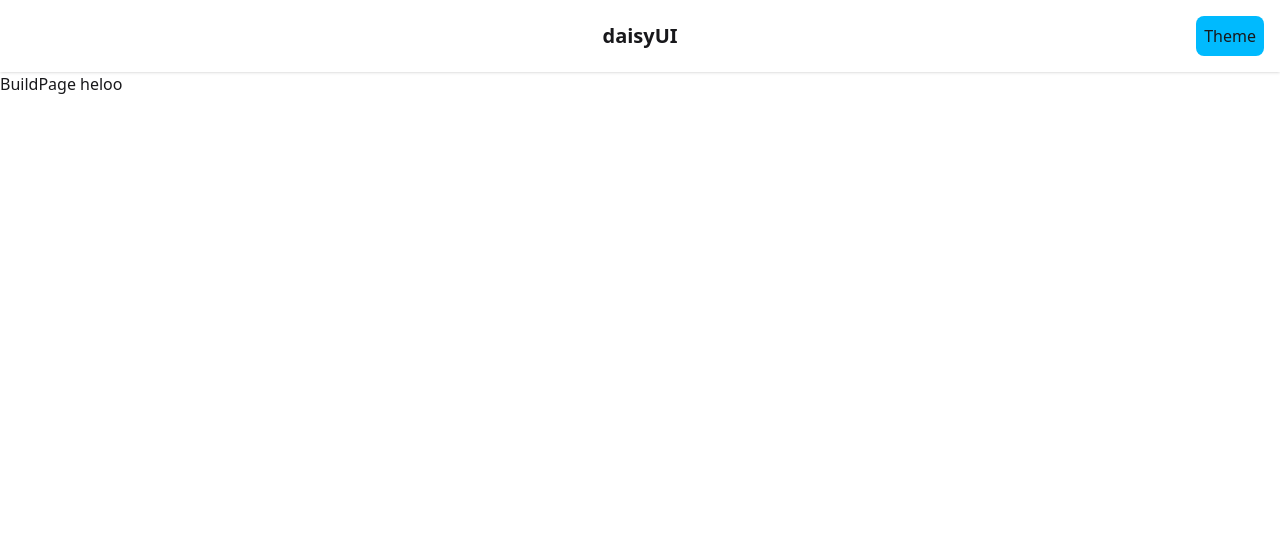
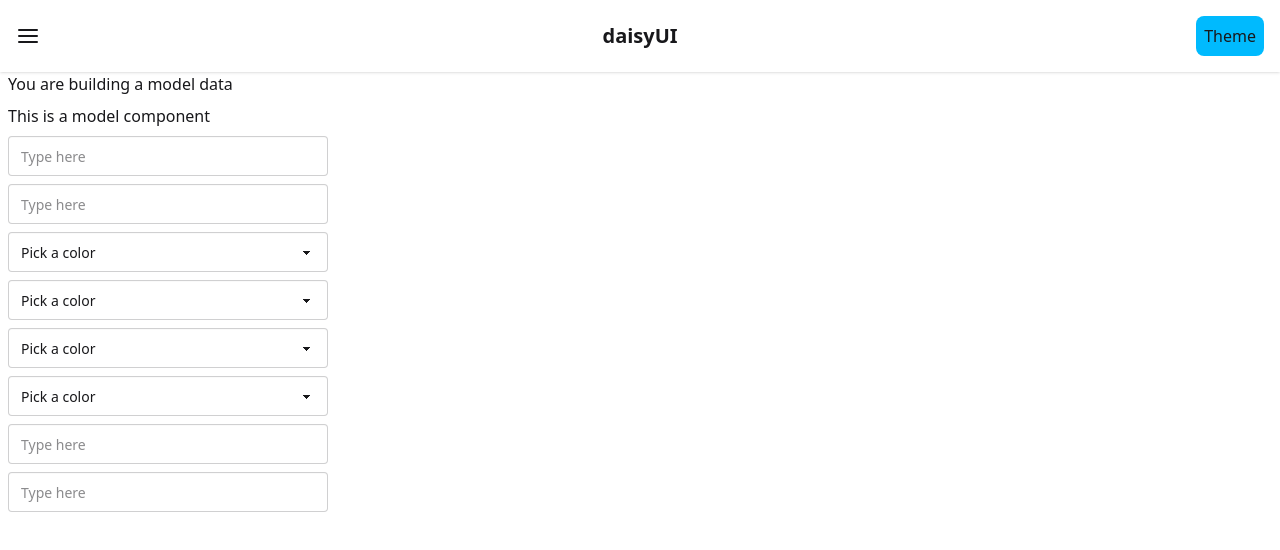
Before and after one commit to Saydva/Production-app-v.1, a React (Vite) app in the folder client/: page /buildData in a window 1280 px wide. Shown: the top 550 px of the page. Built offline with nearby package versions, Linux system fonts and the light colour scheme; what tailwindcss-motion would draw is missing.

Commit message:
ui for  build Page >> Model

```diff
--- a/client/src/App.tsx
+++ b/client/src/App.tsx
@@ -1,25 +1,18 @@
 import { useState, ReactElement } from "react";
 import { Routes, Route } from "react-router";
-import MainNavbar from "./components/MainNavbar";
-import ThemeButton from "./components/ThemeButton";
+import MainNavbar from "./components/AppComponents/MainNavbar";
+import ThemeButton from "./components/AppComponents/ThemeButton";
 import HomePage from "./components/MainPages/HomePage";
 import BuildDataPage from "./components/MainPages/BuildDataPage";
 import BuildPlanData from "./components/MainPages/BuildPlanData";
-
-export const enum Themes {
-  LIGHT = "light",
-  DARK = "dark",
-}
+import { Themes } from "./exports/myTypes";
 
 function App(): ReactElement {
   const themes: Themes[] = [Themes.LIGHT, Themes.DARK];
   const [index, setIndex] = useState<number>(0);
 
   return (
-    <div
-      data-theme={themes[index]}
-      className=" h-screen transition-colors duration-500"
-    >
+    <div data-theme={themes[index]} className=" h-screen ">
       <div id="my-app-container">
         <MainNavbar>
           <ThemeButton index={index} setIndex={setIndex} themes={themes} />
--- /dev/null
+++ b/client/src/components/AppComponents/MainNavbar.tsx
@@ -0,0 +1,53 @@
+import { ReactNode, FC, useState } from "react";
+import { Menu } from "react-feather";
+import { Link } from "react-router";
+
+type MainNavbarProps = {
+  children: ReactNode;
+};
+
+const MainNavbar: FC<MainNavbarProps> = ({ children }) => {
+  const [open, setOpen] = useState(false);
+
+  return (
+    <div className="navbar bg-base-100 shadow-sm">
+      <div className="navbar-start">
+        <div
+          className={`dropdown ${open ? "dropdown-open" : " "} `}
+          onClick={() => setOpen(!open)}
+        >
+          <div role="button" className="btn btn-ghost btn-circle">
+            <Menu />
+          </div>
+          <ul
+            className={`${
+              !open ? " hidden" : " "
+            } menu menu-sm dropdown-content bg-base-100 rounded-box z-1 mt-3 w-52 p-2 shadow absolute opacity-90`}
+          >
+            <li>
+              <Link onClick={() => setOpen(false)} to="/">
+                Home
+              </Link>
+            </li>
+            <li>
+              <Link onClick={() => setOpen(false)} to="buildData">
+                Build data
+              </Link>
+            </li>
+            <li>
+              <Link onClick={() => setOpen(false)} to="buildPlan">
+                Bild plan
+              </Link>
+            </li>
+          </ul>
+        </div>
+      </div>
+      <div className="navbar-center">
+        <a className="btn btn-ghost text-xl">daisyUI</a>
+      </div>
+      <div className="navbar-end">{children}</div>
+    </div>
+  );
+};
+
+export default MainNavbar;
--- a/client/src/components/ThemeButton.tsx
+++ b/client/src/components/AppComponents/ThemeButton.tsx
@@ -1,5 +1,5 @@
 import { FC, useState } from "react";
-import { Themes } from "../App";
+import { Themes } from "../../exports/myTypes";
 
 type ThemeButtonProps = {
   index: number;
--- /dev/null
+++ b/client/src/components/BuildComponents/Model.tsx
@@ -0,0 +1,21 @@
+import NameInput from "./SubComponents/NameInput";
+import OperationComponent from "./SubComponents/OperationComponent";
+import SelectComponent from "./SubComponents/SelectComponent";
+import StandartTimeInput from "./SubComponents/StandartTimeInput";
+
+const Model = () => {
+  return (
+    <div className="flex flex-col gap-2">
+      <h1>This is a model component</h1>
+      <NameInput />
+      <StandartTimeInput />
+      <SelectComponent />
+      <SelectComponent />
+      <SelectComponent />
+      <SelectComponent />
+      <OperationComponent />
+    </div>
+  );
+};
+
+export default Model;
--- /dev/null
+++ b/client/src/components/BuildComponents/SubComponents/NameInput.tsx
@@ -0,0 +1,9 @@
+const NameInput = () => {
+  return (
+    <div>
+      <input type="text" placeholder="Type here" className="input" />
+    </div>
+  );
+};
+
+export default NameInput;
--- /dev/null
+++ b/client/src/components/BuildComponents/SubComponents/OperationComponent.tsx
@@ -0,0 +1,10 @@
+const OperationComponent = () => {
+  return (
+    <div className="flex flex-col gap-2">
+      <input type="text" placeholder="Type here" className="input" />{" "}
+      <input type="text" placeholder="Type here" className="input" />
+    </div>
+  );
+};
+
+export default OperationComponent;
--- /dev/null
+++ b/client/src/components/BuildComponents/SubComponents/SelectComponent.tsx
@@ -0,0 +1,14 @@
+const SelectComponent = () => {
+  return (
+    <div>
+      <select defaultValue="Pick a color" className="select">
+        <option disabled={true}>Pick a color</option>
+        <option>Crimson</option>
+        <option>Amber</option>
+        <option>Velvet</option>
+      </select>
+    </div>
+  );
+};
+
+export default SelectComponent;
--- /dev/null
+++ b/client/src/components/BuildComponents/SubComponents/StandartTimeInput.tsx
@@ -0,0 +1,9 @@
+const StandartTimeInput = () => {
+  return (
+    <div>
+      <input type="text" placeholder="Type here" className="input" />
+    </div>
+  );
+};
+
+export default StandartTimeInput;
--- a/client/src/components/MainNavbar.tsx
+++ /dev/null
@@ -1,38 +0,0 @@
-import { ReactNode, FC, useState } from "react";
-
-type MainNavbarProps = {
-  children: ReactNode;
-};
-const MainNavbar: FC<MainNavbarProps> = ({ children }) => {
-  const [open, setOpen] = useState(false);
-
-  return (
-    <div className="navbar bg-base-100 shadow-sm">
-      <div className="navbar-start">
-        <div
-          className={`${open ? "dropdown-open" : "dropdown"}`}
-          onClick={() => setOpen(!open)}
-        >
-          <div role="button" className="btn btn-ghost btn-circle"></div>
-          <ul className="menu menu-sm dropdown-content bg-base-100 rounded-box z-1 mt-3 w-52 p-2 shadow absolute opacity-90">
-            <li>
-              <a>Homepage</a>
-            </li>
-            <li>
-              <a>Portfolio</a>
-            </li>
-            <li>
-              <a>About</a>
-            </li>
-          </ul>
-        </div>
-      </div>
-      <div className="navbar-center">
-        <a className="btn btn-ghost text-xl">daisyUI</a>
-      </div>
-      <div className="navbar-end">{children}</div>
-    </div>
-  );
-};
-
-export default MainNavbar;
--- a/client/src/components/MainPages/BuildDataPage.tsx
+++ b/client/src/components/MainPages/BuildDataPage.tsx
@@ -1,7 +1,12 @@
+import Model from "../BuildComponents/Model";
+
 const BuildDataPage = () => {
   return (
     <div>
-      <h1>BuildPage heloo</h1>
+      <div className="flex flex-col gap-2 mx-2">
+        <h3>You are building a model data</h3>
+        <Model />
+      </div>
     </div>
   );
 };
--- /dev/null
+++ b/client/src/exports/myTypes.ts
@@ -0,0 +1,4 @@
+export enum Themes {
+    LIGHT = "light",
+    DARK = "dark",
+  }
```
Also changed, not shown: client/src/components/AppComponents/CollorButtons.tsx (renamed from client/src/components/CollorButtons.tsx).
